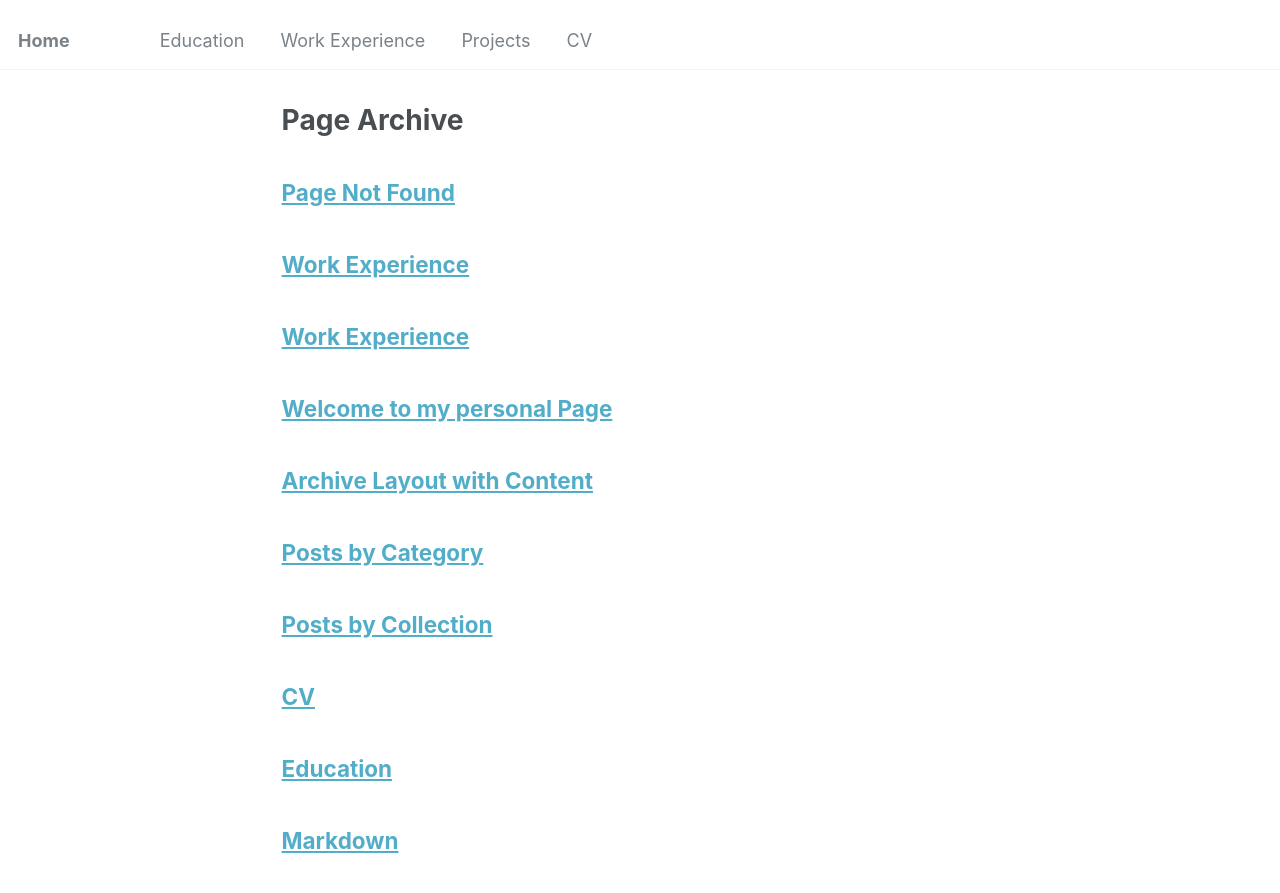
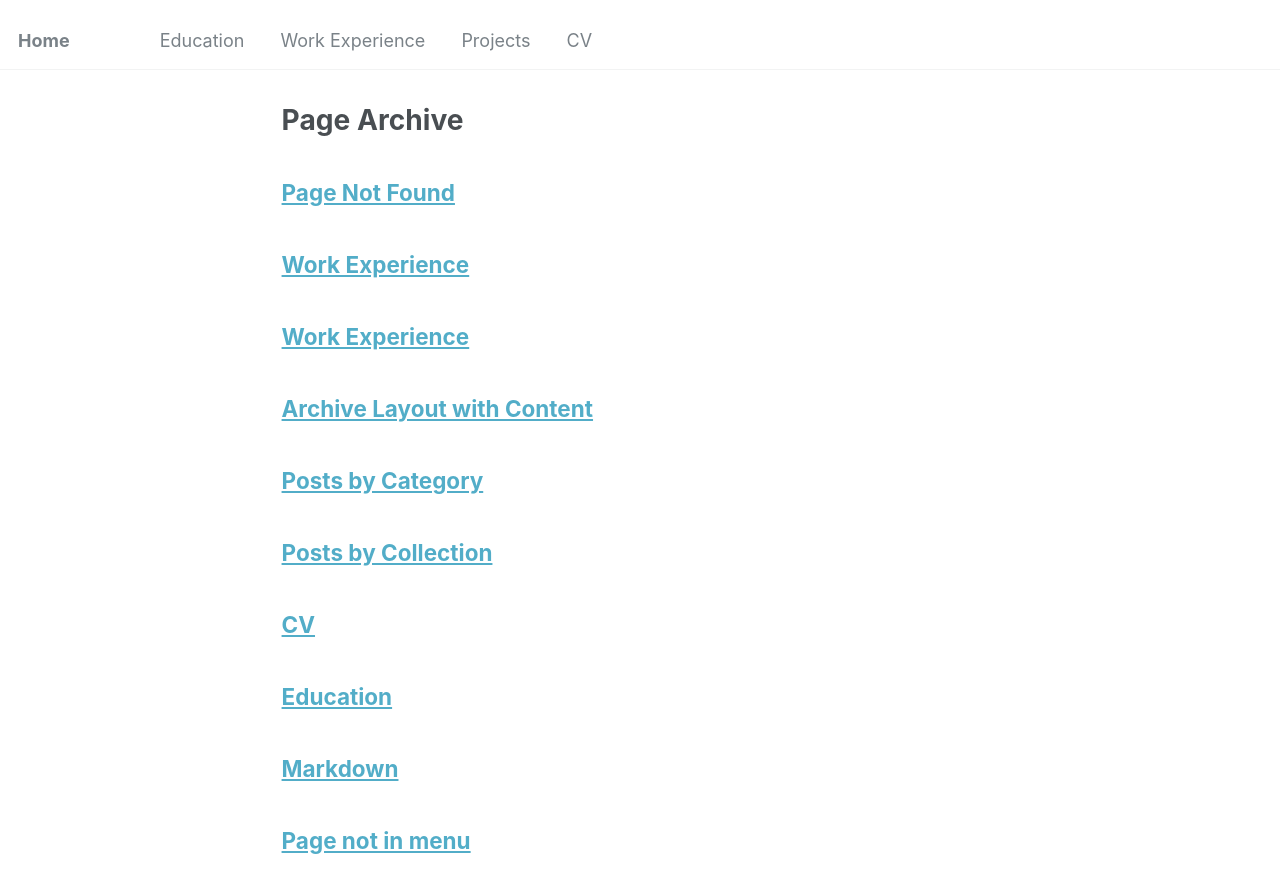
Before and after one commit to mahfuztbt/mahfuztbt.github.io, a Jekyll site: the page built from _pages/page-archive.html, in a window 1280 px wide and 900 px high. Shown: the top 893 px of the window. Built offline with Jekyll 4.4.1, drawn with Linux system fonts in a browser that asks for light colours.

Commit message:
Update about.md

```diff
--- a/_pages/about.md
+++ b/_pages/about.md
@@ -1,11 +1,3 @@
----
-permalink: /
-title: "Welcome to my personal Page"
-author_profile: true
-redirect_from:
-  - /about/
-  - /about.html
----
 
 I am MD MAHFUZUR RAHMAN Computer Science student at Xi'an Jiaotong University.
 
```
